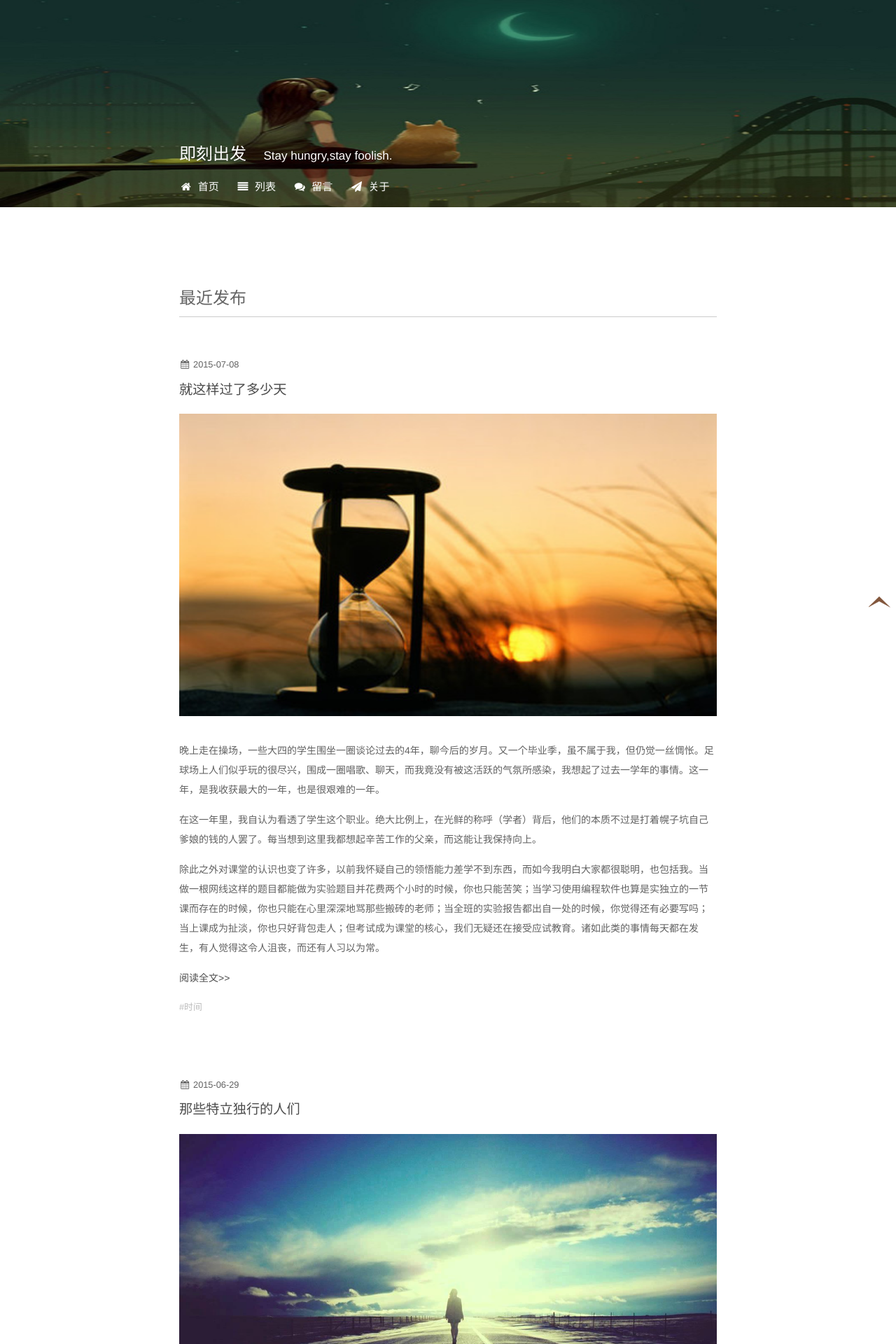
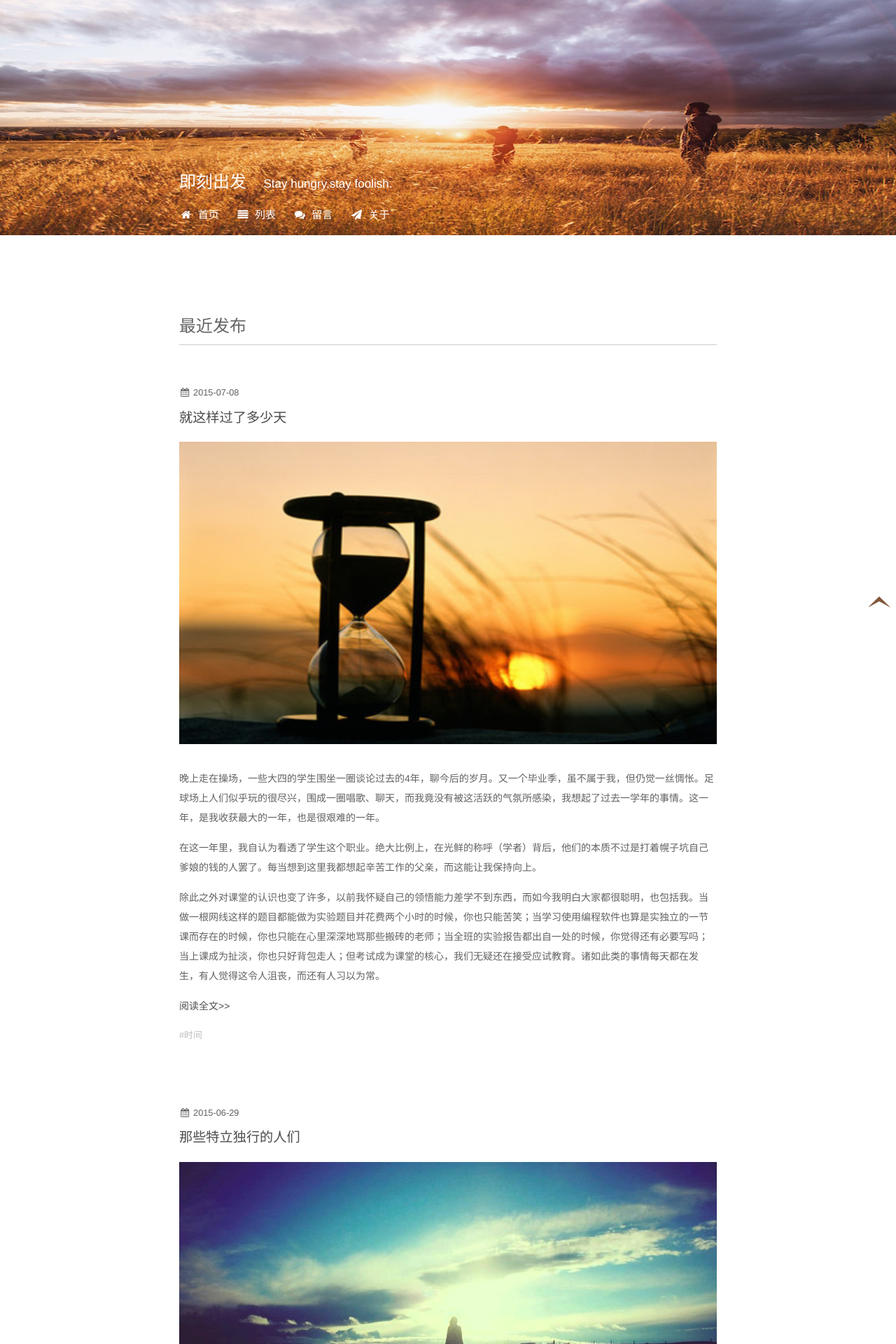
Before and after one commit to muyunzhe/wy-ei.github.io, a Jekyll site: the page built from index.html, in a window 1280 px wide. Shown: the top 1920 px of the page at 70% size. Built offline with Jekyll 4.4.1, drawn with Linux system fonts in a browser that asks for light colours; nearby versions of some CDN libraries; Markdown is read by kramdown in place of the engine named in the settings; the list of posts is cut into pages by our own code; comment, search, counter and statistics services are not loaded.

Commit message:
fix the style of header background

```diff
--- a/_layouts/default.html
+++ b/_layouts/default.html
@@ -9,9 +9,7 @@
     <meta property="wb:webmaster" content="3e5169279ef4a4c2" />
     <link rel="stylesheet" href="/css/default.css" type="text/css" />
     <link rel="shortcut icon" href="/images/favicon.ico" type="image/x-icon" />
-    {% if site.highlighter == "pygments" %}
-        <link href="/css/highlight.css" rel="stylesheet" >
-    {% endif %}
+    <link href="/css/highlight.css" rel="stylesheet" type="text/css"  />
     <meta name="google-site-verification" content="Jt73F_D3PXCcZ8hcFokOfg02ypZsnsPUIqIejRplykw" />
     <meta name="baidu-site-verification" content="8fEQlXaBSl" />
     <!-- font-awesome -->
--- a/css/default.css
+++ b/css/default.css
@@ -23,10 +23,10 @@ body a:hover{
 /* header layout */
 body>header{
   width: 100%;
-  background-position: 70% 50%;
+  background-attachment: fixed;
   background-repeat: no-repeat;
-  background-size: 100% 100%;
-  background-image: url(../images/bg/cat.jpg);
+  background-size: 100% 360px;
+  background-image: url(../images/bg/young.jpeg);
 }
 
 body>header div,nav{
@@ -35,7 +35,7 @@ body>header div,nav{
 }
 
 body>header{
-  padding: 200px 0 20px 0;
+  padding: 240px 0 20px 0;
 }
 
 body>header h1{
```
Also changed, not shown: images/op/adozenbook.png.
